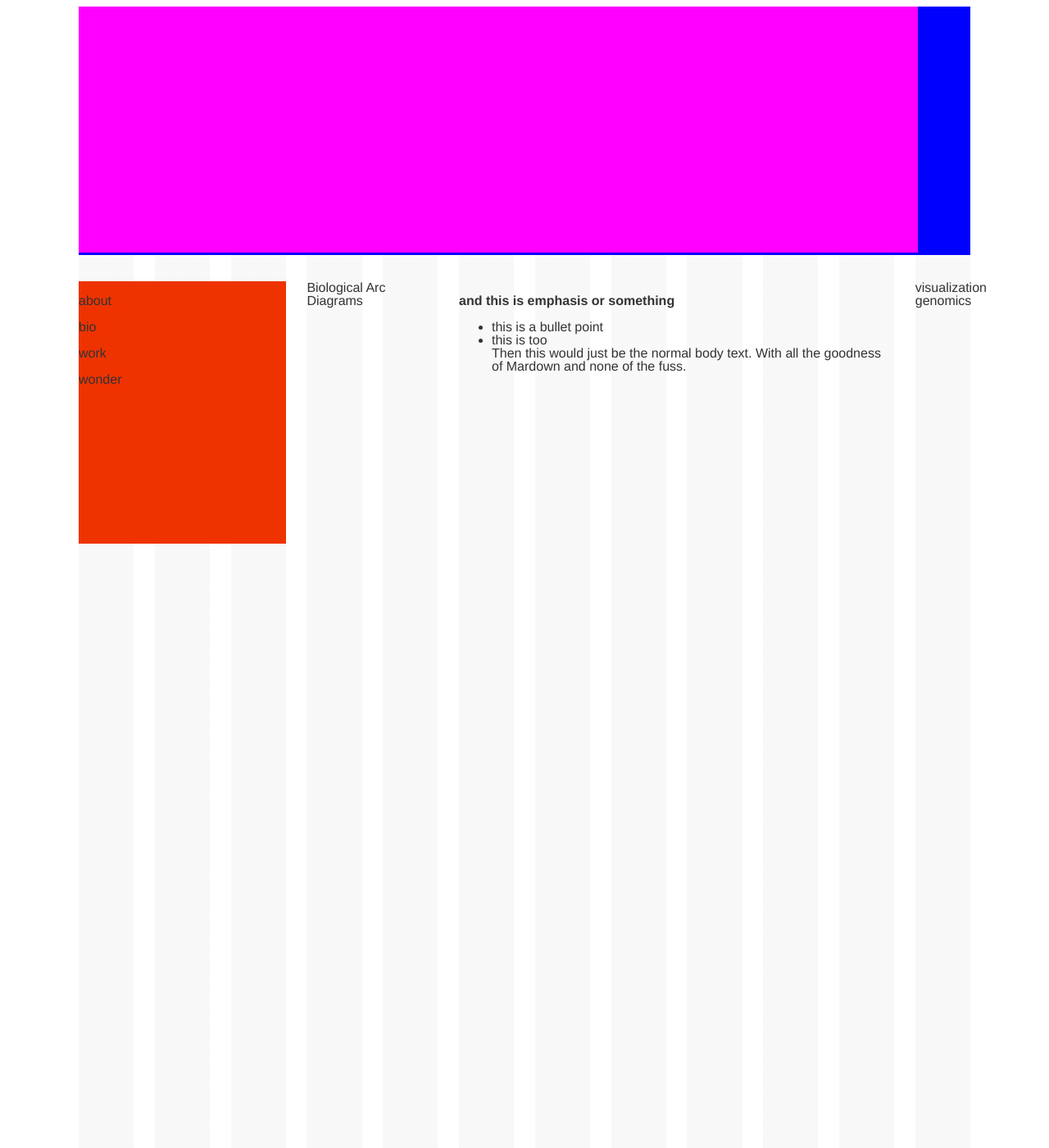
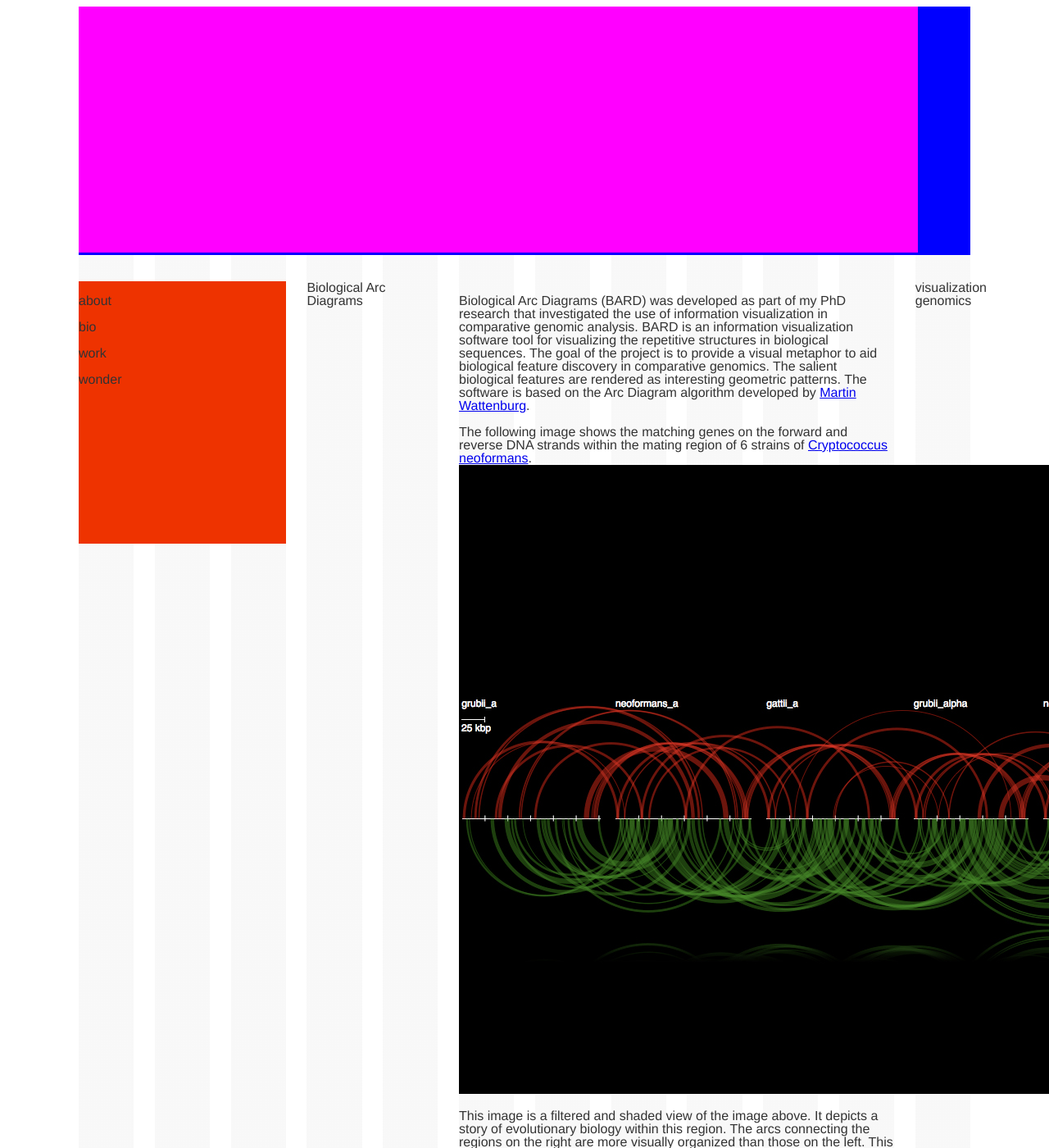
Before and after one commit to bytezen/rhaz.es-2.0-jekyll, a Jekyll site: the page built from _portfolio/bard.md, in a window 1280 px wide and 1400 px high. Shown: the whole window at 82% size. Built offline with Jekyll 4.4.1, drawn with Linux system fonts in a browser that asks for light colours; some of the changed text lies outside the part shown.

Commit message:
Bard project added

```diff
--- a/_portfolio/bard.md
+++ b/_portfolio/bard.md
@@ -4,11 +4,14 @@ projectTitle: Biological Arc Diagrams
 permalink: wo/bard.html
 tags: visualization genomics
 ---
+Biological Arc Diagrams (BARD) was developed as part of my PhD research that investigated the use of information visualization in comparative genomic analysis. BARD is an information visualization software tool for visualizing the repetitive structures in biological sequences.  The goal of the project is to provide a visual metaphor to aid biological feature discovery in comparative genomics.  The salient biological features are rendered as interesting geometric patterns. The software is based on the Arc Diagram algorithm developed by [Martin Wattenburg](http://bewitched.com).
 
+The following image shows the matching genes on the forward and reverse DNA strands within the mating region of 6 strains of [Cryptococcus neoformans](http://en.wikipedia.org/wiki/Cryptococcus_neoformans).
+![figure 1][img01]
 
+This image is a filtered and shaded view of the image above. It depicts a story of evolutionary biology within this region. The arcs connecting the regions on the right are more visually organized than those on the left. This is a visual artifact that reflects biological pressure to conserve the gene order within regions that are biologically significant for the organism. The preserved gene order, synteny, of the sequences on the right corresponds to the human pathogenic strains of the organism. This picture illustrates nature's tendency to preserve the pathogenic functionality of these strains as compared to their related cousins on the left.
 
-__and this is emphasis or something__
-* this is a bullet point
-* this is too
-Then this would just be the normal body text.
-With all the goodness of Mardown and none of the fuss.
+![figure 2][img02]
+
+[img01]: /img/bard-wo-01.jpg
+[img02]: /img/bard-wo-02.jpg
```
Also changed, not shown: img/bard-wo-01.jpg (added), img/bard-wo-02.jpg (added).
